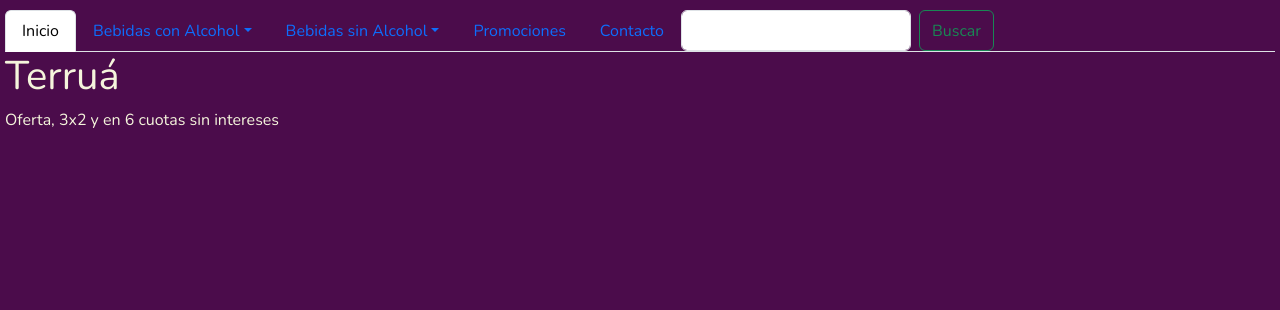
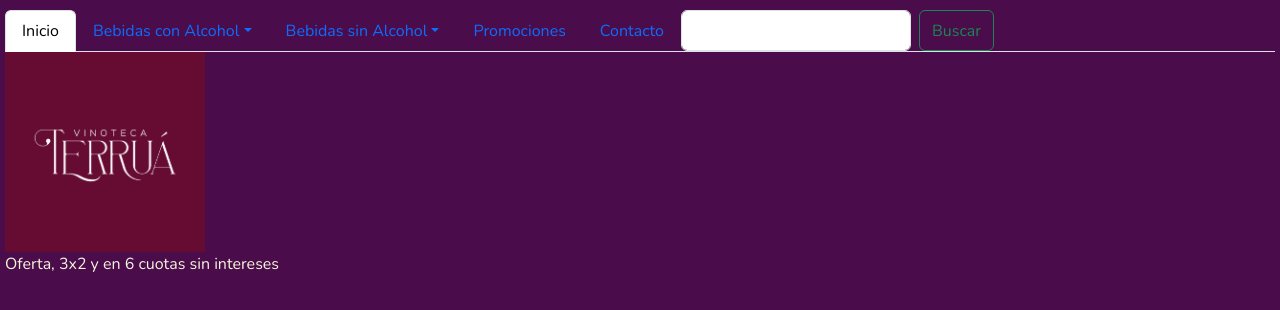
Before and after one commit to lucasverrastro/ProyectoFinal-Verrastro, a plain HTML site: page index.html in a window 1280 px wide. Drawn offline with nearby package versions, Linux system fonts and the light colour scheme.

Commit message:
seguimos

```diff
--- a/index.html
+++ b/index.html
@@ -46,7 +46,7 @@
 
 </nav>
 
-<h1>Terruá</h1>
+<img class="index__logo" src="./images/Logo 400x400.png" alt="logo_terrua">
 
 <p>Oferta, 3x2  y  en 6 cuotas sin intereses</p>
 
--- a/scss/styles.scss
+++ b/scss/styles.scss
@@ -34,3 +34,7 @@ p {
       text-align: center;
     }
     }
+.index__logo{
+  width: 200px;
+  height: 200px;
+}
```
Also changed, not shown: css/styles.css, images/Logo 400x400.png (added), 1 other file.
